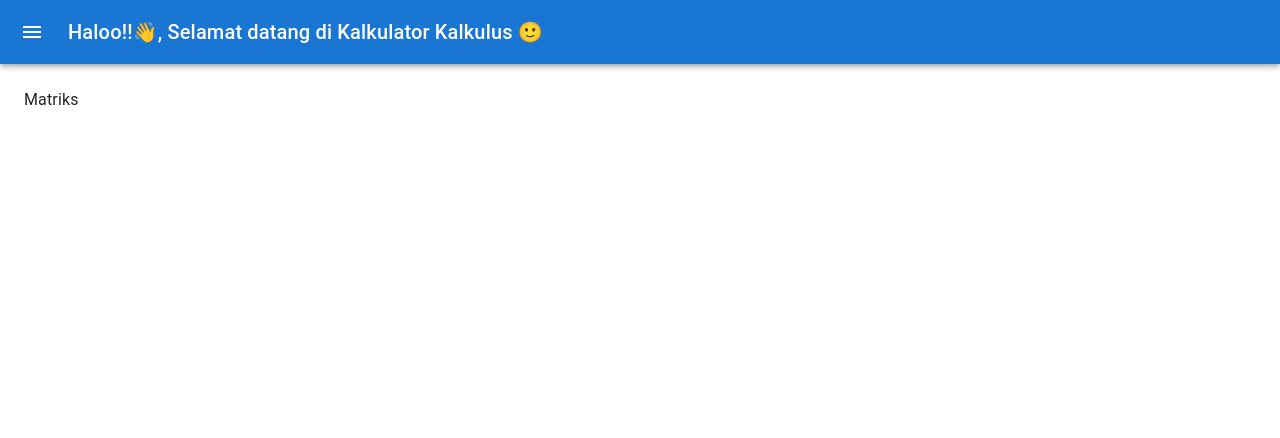
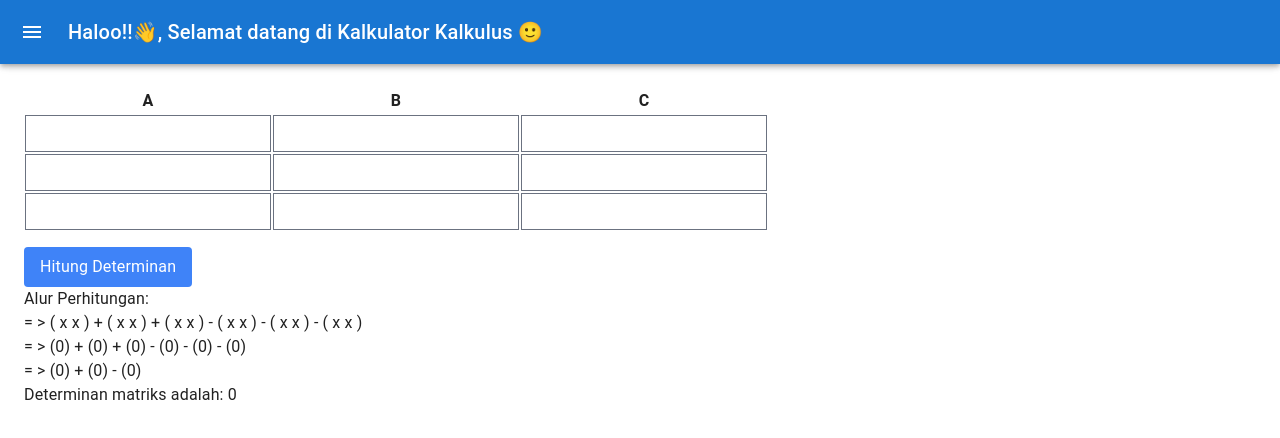
Before and after one commit to pandupan/Project-UAS-KalkulusII, a React (Create React App) app: page /matriks in a window 1280 px wide. Shown: the top 438 px of the page. Built offline with nearby package versions, Linux system fonts and the light colour scheme.

Commit message:
Day 4 - pt 4 materi

```diff
--- a/src/App.js
+++ b/src/App.js
@@ -5,7 +5,8 @@ import LayoutLanding from "./pages/widget/layoutLanding.js";
 import PersistentDrawerLeft from "./components/sidebar.jsx";
 import BilanganKompleks from "./pages/content/bilangankompleks.jsx";
 import BarisanDeret from "./pages/content/barisanderet.jsx"
-import Matriks from "./pages/content/matriks.jsx"
+import Matriks from "./pages/content/matriks3x3.jsx"
+import Matriks2 from "./pages/content/matriks2x2.jsx"
 import Vektor from "./pages/content/vektor.jsx"
 
 function App() {
--- a/src/components/sidebar.jsx
+++ b/src/components/sidebar.jsx
@@ -133,6 +133,8 @@ export default function PersistentDrawerLeft(props) {
                 case 3:
                   route = '/vektor';
                   break;
+                default:
+                  break;
               }
               return (
                 <ListItem key={text} disablePadding>
@@ -148,16 +150,30 @@ export default function PersistentDrawerLeft(props) {
           </List>
         <Divider />
         <List>
-          {['Homepage', 'Trash', 'Spam'].map((text, index) => (
+          {['Homepage', 'About Us',].map((text, index) => {
+            let route;
+            switch (index) {
+              case 0:
+                route = '/'
+                break;
+              case 1:
+                route = '/About'
+                break;
+
+              default:
+                break;
+            }
+            return(
             <ListItem key={text} disablePadding>
-              <ListItemButton>
+              <ListItemButton component={Link} to={route}>
                 <ListItemIcon>
                   {index % 2 === 0 ? <InboxIcon /> : <MailIcon />}
                 </ListItemIcon>
                 <ListItemText primary={text} />
               </ListItemButton>
             </ListItem>
-          ))}
+            );
+          })}
         </List>
       </Drawer>
       <Main open={open}>
--- a/src/pages/content/matriks.jsx
+++ /dev/null
@@ -1,9 +0,0 @@
-import React from 'react'
-
-const Matriks = () => {
-  return (
-    <div>Matriks</div>
-  )
-}
-
-export default Matriks
--- /dev/null
+++ b/src/pages/content/matriks2x2.jsx
@@ -0,0 +1,74 @@
+import React, { useState } from 'react';
+
+const Matriks2 = () => {
+  const [matrix, setMatrix] = useState([
+    ['', ''],
+    ['', ''],
+  ]);
+
+  const [determinant, setDeterminant] = useState(null);
+
+  function handleInputChange(event, row, col) {
+    const value = parseInt(event.target.value);
+    const newMatrix = [...matrix];
+    newMatrix[row][col] = isNaN(value) ? 0 : value;
+    setMatrix(newMatrix);
+  }
+
+  function menghitungDeterminan() {
+    const [a, b] = matrix[0];
+    const [c, d] = matrix[1];
+
+    const det = a * d - b * c;
+
+    setDeterminant(det);
+  }
+
+  function menampilkanPerhitungan(){
+    const [a, b] = matrix[0];
+    const [c, d] = matrix[1];
+
+    const det = a * d - b * c;
+
+    return (
+      <div>
+        <h2>Alur Perhitungan:</h2>
+        <p>Det = a x d - b x c = {a} x {d} - {b} x {c} = {a * d - b * c}</p>
+        <p>Determinan matriks adalah: {det}</p>
+      </div>
+    )
+  }
+
+  return (
+    <div>
+      <table className="table-fixed">
+        <thead>
+          <tr>
+            <th className="w-1/2">a</th>
+            <th className="w-1/2">b</th>
+          </tr>
+        </thead>
+        <tbody>
+          {matrix.map((row, i) => (
+            <tr key={i}>
+              {row.map((cell, j) => (
+                <td key={j}>
+                  <input
+                    type="number"
+                    value={cell}
+                    onChange={(event) => handleInputChange(event, i, j)}
+                    className="w-full"
+                  />
+                </td>
+              ))}
+            </tr>
+          ))}
+        </tbody>
+      </table>
+      <button onClick={menghitungDeterminan}>Hitung Determinan</button>
+      {determinant !== null && menampilkanPerhitungan()}
+    </div>
+  );
+};
+
+export default Matriks2;
--- /dev/null
+++ b/src/pages/content/matriks3x3.jsx
@@ -0,0 +1,108 @@
+import React, { useState } from 'react';
+
+const Matriks = () => {
+  const [matrix, setMatrix] = useState([
+    ['', '', ''],
+    ['', '', ''],
+    ['', '', ''],
+  ]);
+
+  const [determinant, setDeterminant] = useState(null);
+
+  function handleInputChange(event, row, col) {
+    const value = parseFloat(event.target.value);
+    const newMatrix = [...matrix];
+    newMatrix[row][col] = isNaN(value) ? 0 : value;
+    setMatrix(newMatrix);
+  }
+
+  function menghitungDeterminan() {
+    const [a, b, c] = matrix[0];
+    const [d, e, f] = matrix[1];
+    const [g, h, i] = matrix[2];
+
+    const det =
+      a * e * i +
+      b * f * g +
+      c * d * h -
+      a * f * h -
+      b * d * i -
+      c * e * g;
+
+    setDeterminant(det);
+  }
+
+  function menampilkanPerhitungan(){
+    const [a, b, c] = matrix[0];
+    const [d, e, f] = matrix[1];
+    const [g, h, i] = matrix[2];
+
+    const det =
+      a * e * i +
+      b * f * g +
+      c * d * h -
+      a * f * h -
+      b * d * i -
+      c * e * g;
+
+      return (
+        <div>
+          <h2>Alur Perhitungan:</h2>
+          <p> = &gt; ({a} x {e} x {i}) + ({b} x {f} x {g}) + ({c} x {d} x {h}) - ({a} x {f} x {h}) - ({b} x {d} x {i}) - ({c} x {e} x {g}) </p>
+          <p> = &gt; ({a*e*i}) + ({b*f*g}) + ({c*d*h}) - ({a*f*h}) - ({b*d*i}) - ({c*e*g}) </p>
+          <p> = &gt; ({a*e*i+b*f*g}) + ({c*d*h-a*f*h}) - ({b*d*i-c*e*g}) </p>
+          <p>Determinan matriks adalah: {det}</p>
+        </div>
+      );
+  }
+
+  return (
+    <div>
+      <table className="table-fixed">
+        <thead>
+          <tr>
+            <th className="w-1/3">A</th>
+            <th className="w-1/3">B</th>
+            <th className="w-1/3">C</th>
+          </tr>
+        </thead>
+        <tbody>
+          {matrix.map((row, i) => (
+            <tr key={i}>
+              {row.map((cell, j) => (
+                <td key={j}>
+                  <input
+                    type="number"
+                    value={cell}
+                    onChange={(event) => handleInputChange(event, i, j)}
+                    className="w-full h-full text-center"
+                  />
+                </td>
+              ))}
+            </tr>
+          ))}
+        </tbody>
+      </table>
+
+      <button
+        onClick={menghitungDeterminan}
+        className="mt-4 px-4 py-2 bg-blue-500 text-white rounded"
+      >
+        Hitung Determinan
+      </button>
+
+      {determinant !== null && (
+        <p className="mt-4">
+          Determinan matriks adalah: <strong>{determinant}</strong>
+        </p>
+      )}
+
+      <div>
+      {menampilkanPerhitungan()}
+      </div>
+
+    </div>
+  );
+};
+
+export default Matriks;
```
